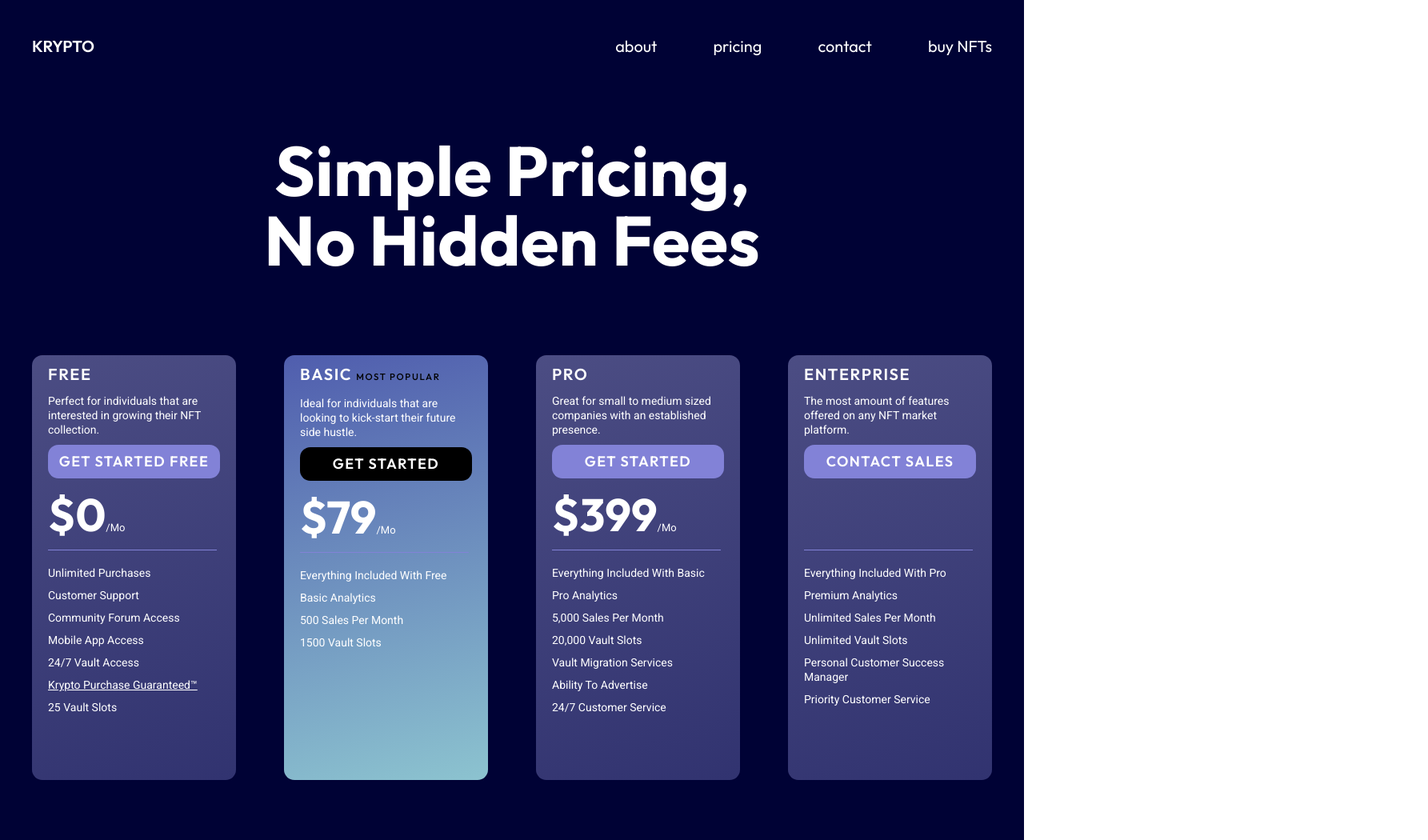
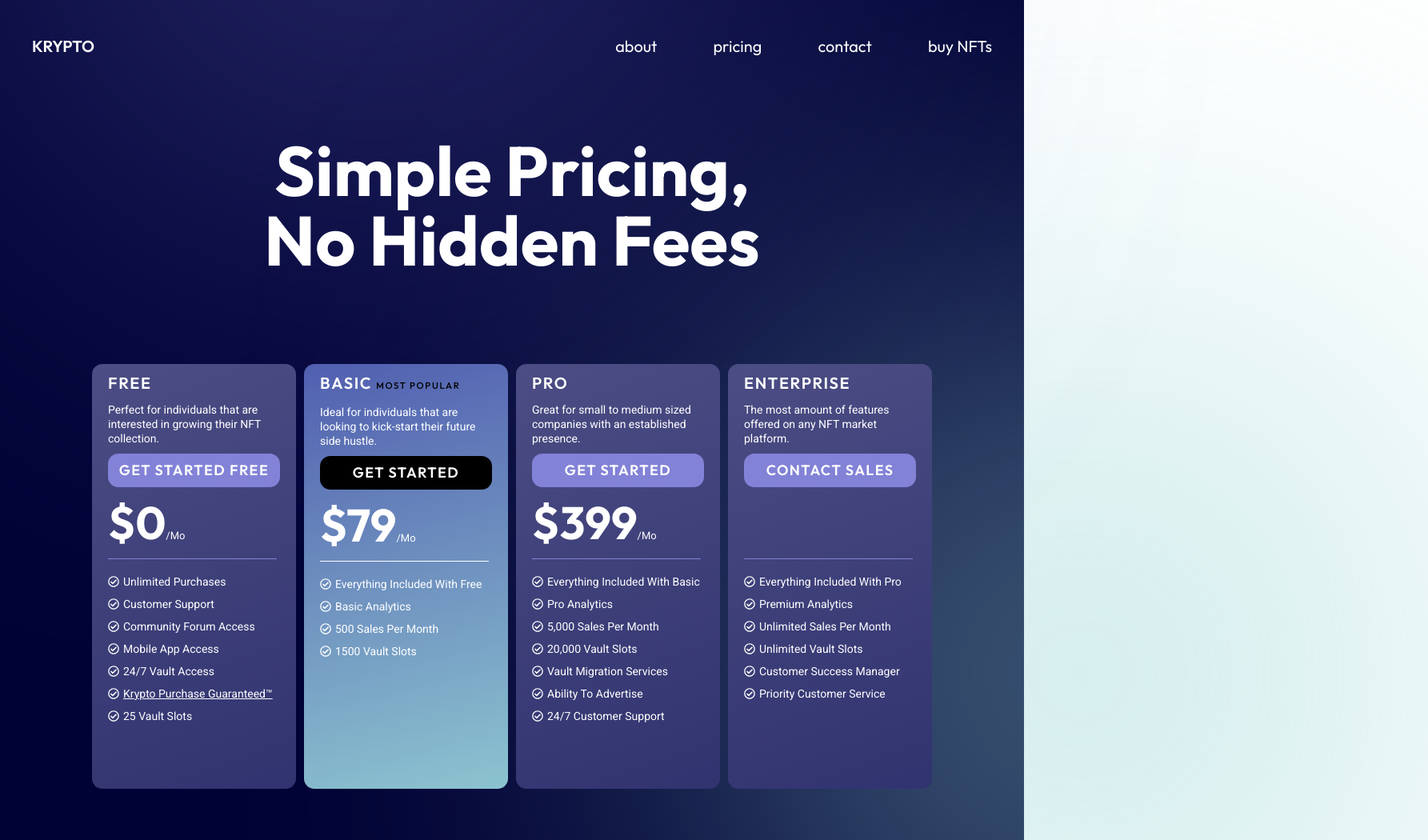
Before and after one commit to nicolastowery/krypto, a React (Vite) app: page /pricing in a window 1280 px wide. Shown: the top 1050 px of the page at 80% size, 1785 px wide, since content can reach past the window. Built offline with nearby package versions, Linux system fonts and the light colour scheme.

Commit message:
implemented routing

```diff
--- a/package.json
+++ b/package.json
@@ -12,6 +12,7 @@
   "dependencies": {
     "react": "^18.2.0",
     "react-dom": "^18.2.0",
+    "react-icons": "^5.0.1",
     "react-router": "^6.22.0",
     "react-router-dom": "^6.22.0",
     "vite-plugin-eslint": "^1.8.1"
--- a/src/Ad.tsx
+++ b/src/Ad.tsx
@@ -1,10 +1,11 @@
 import "./index.css";
-
+import { NavLink } from "react-router-dom";
 interface AdProps {
   heading: string;
   title: string;
   text: string;
   buttonText: string;
+  link: string;
   imagePath: string;
   imageOnRight?: boolean;
 }
@@ -14,6 +15,7 @@ export default function Ad({
   title,
   text,
   buttonText,
+  link,
   imagePath,
   imageOnRight,
 }: AdProps) {
@@ -25,7 +27,9 @@ export default function Ad({
           <div className="adTextTitle">{title}</div>
           <div className="bodyText">{text}</div>
           <div className="adButtonContainer">
-            <button className="sub-heading adButton">{buttonText}</button>
+            <NavLink to={`/${link}`} className="sub-heading adButton">
+              {buttonText}
+            </NavLink>
           </div>
         </div>
         <div>
@@ -44,7 +48,9 @@ export default function Ad({
         <div className="adTextTitle">{title}</div>
         <div className="bodyText">{text}</div>
         <div className="adButtonContainer">
-          <button className="sub-heading adButton">{buttonText}</button>
+          <NavLink to={`/${link}`} className="sub-heading adButton">
+            {buttonText}
+          </NavLink>
         </div>
       </div>
     </section>
--- a/src/App.tsx
+++ b/src/App.tsx
@@ -23,6 +23,8 @@ function App() {
         Designed and developed by&nbsp;
         <a href="https://nicolastowery.com">Nicolas Towery.</a>
       </div>
+      <div className="circle1 circle"></div>
+      <div className="circle2 circle"></div>
     </>
   );
 }
--- a/src/CTA.tsx
+++ b/src/CTA.tsx
@@ -1,9 +1,13 @@
+import { NavLink } from "react-router-dom";
+
 export default function CTA() {
   return (
     <section className="cta">
       <h2 className="sub-heading ctaHeading">Are you ready?</h2>
       <div className="ctaTitle">be a part of the next big thing</div>
-      <button className="sub-heading ctaButton">get started</button>
+      <NavLink to="/pricing" className="sub-heading ctaButton">
+        get started
+      </NavLink>
     </section>
   );
 }
--- a/src/Header.tsx
+++ b/src/Header.tsx
@@ -1,8 +1,25 @@
 import { NavLink } from "react-router-dom";
+import { useEffect, useState } from "react";
 import "./index.css";
 export default function Header() {
+  const [isSticky, setIsSticky] = useState(false);
+
+  useEffect(() => {
+    const handleScroll = () => {
+      const offset = window.scrollY;
+
+      setIsSticky(offset > 200);
+    };
+
+    window.addEventListener("scroll", handleScroll);
+
+    return () => {
+      window.removeEventListener("scroll", handleScroll);
+    };
+  }, []);
+
   return (
-    <header className="header">
+    <header className={`header ${isSticky ? "sticky" : ""}`}>
       <NavLink to="/" className="logo">
         Krypto
       </NavLink>
--- a/src/Home.tsx
+++ b/src/Home.tsx
@@ -3,8 +3,14 @@ import Brands from "./Brands";
 import Ad from "./Ad";
 import Testimonials from "./Testimonials";
 import CTA from "./CTA";
+import { useEffect } from "react";
 
 export default function Home() {
+  // Without this, links that are not from the header will not reroute to the top of the page
+  useEffect(() => {
+    window.scrollTo(0, 0);
+  }, []);
+
   return (
     <>
       <Hero
@@ -27,6 +33,7 @@ export default function Home() {
   monitor the value of your Krypto portfolio over time."
         buttonText="View our pricing"
         imagePath="analytics.png"
+        link="pricing"
       />
       <Ad
         heading="get our app"
@@ -35,6 +42,7 @@ export default function Home() {
         buttonText="download on ios"
         imagePath="app.png"
         imageOnRight={true}
+        link="pricing"
       />
       <Ad
         heading="24/7 access "
@@ -42,11 +50,11 @@ export default function Home() {
         text="With our easy-to-use platform, you can buy or sell assets from anywhere in the world, at any time."
         buttonText="get started"
         imagePath="access.png"
+        link="pricing"
       />
       <Testimonials />
       <CTA />
-      <div className="circle1 circle"></div>
-      <div className="circle2 circle"></div>
+
       <div className="circle3 circle"></div>
     </>
   );
--- a/src/Pricing.tsx
+++ b/src/Pricing.tsx
@@ -1,7 +1,12 @@
 import Hero from "./Hero";
 import PricingCard from "./PricingCard";
+import { useEffect } from "react";
 
 export default function Pricing() {
+  // Without this, links that are not from the header will not reroute to the top of the page
+  useEffect(() => {
+    window.scrollTo(0, 0);
+  }, []);
   return (
     <>
       <Hero
@@ -47,7 +52,7 @@ export default function Pricing() {
             "20,000 vault slots",
             "vault migration services",
             "ability to advertise",
-            "24/7 customer service",
+            "24/7 customer support",
           ]}
         />
         <PricingCard
@@ -59,7 +64,7 @@ export default function Pricing() {
             "premium analytics",
             "unlimited sales per month",
             "unlimited vault slots",
-            "personal customer success manager",
+            "customer success manager",
             "priority customer service",
           ]}
         />
--- a/src/PricingCard.tsx
+++ b/src/PricingCard.tsx
@@ -1,3 +1,5 @@
+import { FaRegCheckCircle as Check } from "react-icons/fa";
+
 interface PricingCardProps {
   title: string;
   isMostPopular?: boolean;
@@ -16,7 +18,9 @@ export default function PricingCard({
   planFeatures,
 }: PricingCardProps) {
   return (
-    <div className={`pricingCard ${isMostPopular && "mostPopularPricingCard"}`}>
+    <div
+      className={`pricingCard ${isMostPopular ? "mostPopularPricingCard" : ""}`}
+    >
       <h2 className="sub-heading">
         {title}
         {isMostPopular && <span className="mostPopular">most popular</span>}
@@ -37,16 +41,24 @@ export default function PricingCard({
           </>
         )}
       </div>
-      <div className="pricingBar"></div>
+      <div
+        className={`pricingBar ${isMostPopular ? "mostPopularPricingBar" : ""}`}
+      ></div>
       <div>
         <ul className="pricingList">
           {planFeatures.map((p) => {
             if (typeof p === "string") {
-              return <li className="pricingListItem">{p}</li>;
+              return (
+                <li className="pricingListItem">
+                  <Check className="pricingListItemCheck" />
+                  {p}
+                </li>
+              );
             } else {
               return (
                 <li className="pricingListItem">
                   <a href={p.link} className="pricingListItem">
+                    <Check className="pricingListItemCheck" />
                     {p.name}
                   </a>
                 </li>
--- a/src/index.css
+++ b/src/index.css
@@ -36,7 +36,7 @@
   scrollbar-color: #0002359d #000235c9;
   margin: 0;
   box-sizing: border-box;
-  /* z-index: 1; */
+  z-index: 1;
 
   color: #fff;
   text-decoration: none;
@@ -55,7 +55,9 @@ h1 {
   font-size: 87px;
 }
 
-button {
+button,
+.adButton,
+.ctaButton {
   border-radius: 50px;
   height: 75.1px;
   width: 253.7px;
@@ -68,7 +70,8 @@ button {
   transition: 0.2s ease-in;
 }
 
-button:hover {
+button:hover,
+.adButton:hover {
   background-color: var(--secondary);
   color: #000;
 }
@@ -83,7 +86,7 @@ ul {
 
 .pricingHero {
   width: 630px;
-  height: auto;
+  height: 185px;
   text-align: center;
 }
 
@@ -136,6 +139,19 @@ ul {
   justify-content: space-between;
   margin-top: 44.91px;
   animation: fade-in-from-top 0.8s ease;
+}
+
+.sticky {
+  position: fixed;
+  height: 35px;
+  top: 0;
+  left: 0;
+  background-color: rgba(0, 0, 0);
+  width: 100%;
+  z-index: 2;
+  margin-top: 0;
+  align-items: center;
+  padding: 0 20px;
 }
 
 .navbarList {
@@ -380,12 +396,14 @@ ul {
 .pricingCardContainer {
   margin-top: 100px;
   display: flex;
-  justify-content: space-between;
+  justify-content: center;
+  gap: 10px;
+  flex-wrap: wrap;
   animation: fade-in-from-top 0.8s ease 0.2s backwards;
 }
 
 .pricingCard {
-  height: 531px;
+  min-height: 531px;
   width: 255px;
   background: linear-gradient(340.27deg, #292b6a -31.03%, #5a5b8e 154.01%);
   border-radius: 13px;
@@ -434,7 +452,8 @@ ul {
 
 .price {
   margin: 0;
-  line-height: 123%;
+  line-height: 122%;
+  display: inline-block;
 }
 
 .billingFrequency {
@@ -450,6 +469,10 @@ ul {
   margin-bottom: 9px;
 }
 
+.mostPopularPricingBar {
+  background: #fff;
+}
+
 .pricingList {
   display: flex;
   flex-direction: column;
@@ -462,10 +485,17 @@ ul {
   font-family: "Roboto";
   text-transform: capitalize;
   line-height: 18px;
+  display: flex;
+  align-items: center;
+  column-gap: 5px;
 }
 
 .pricingListItem a {
   text-decoration: underline;
+}
+
+.pricingListItemCheck {
+  font-size: 14px;
 }
 
 .mostPopular {
```
Also changed, not shown: 1 other file (tests, documents, lock files or other folders).
